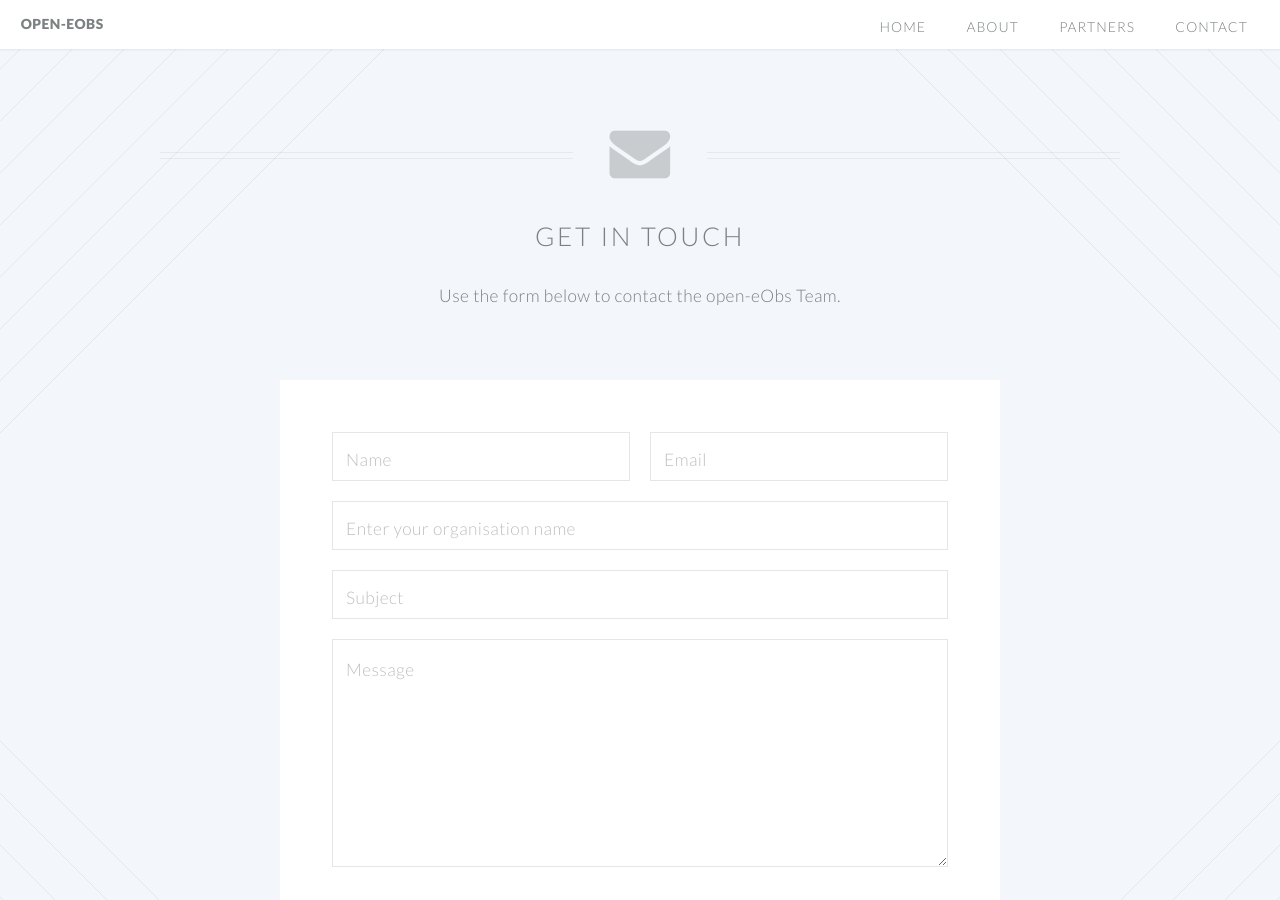
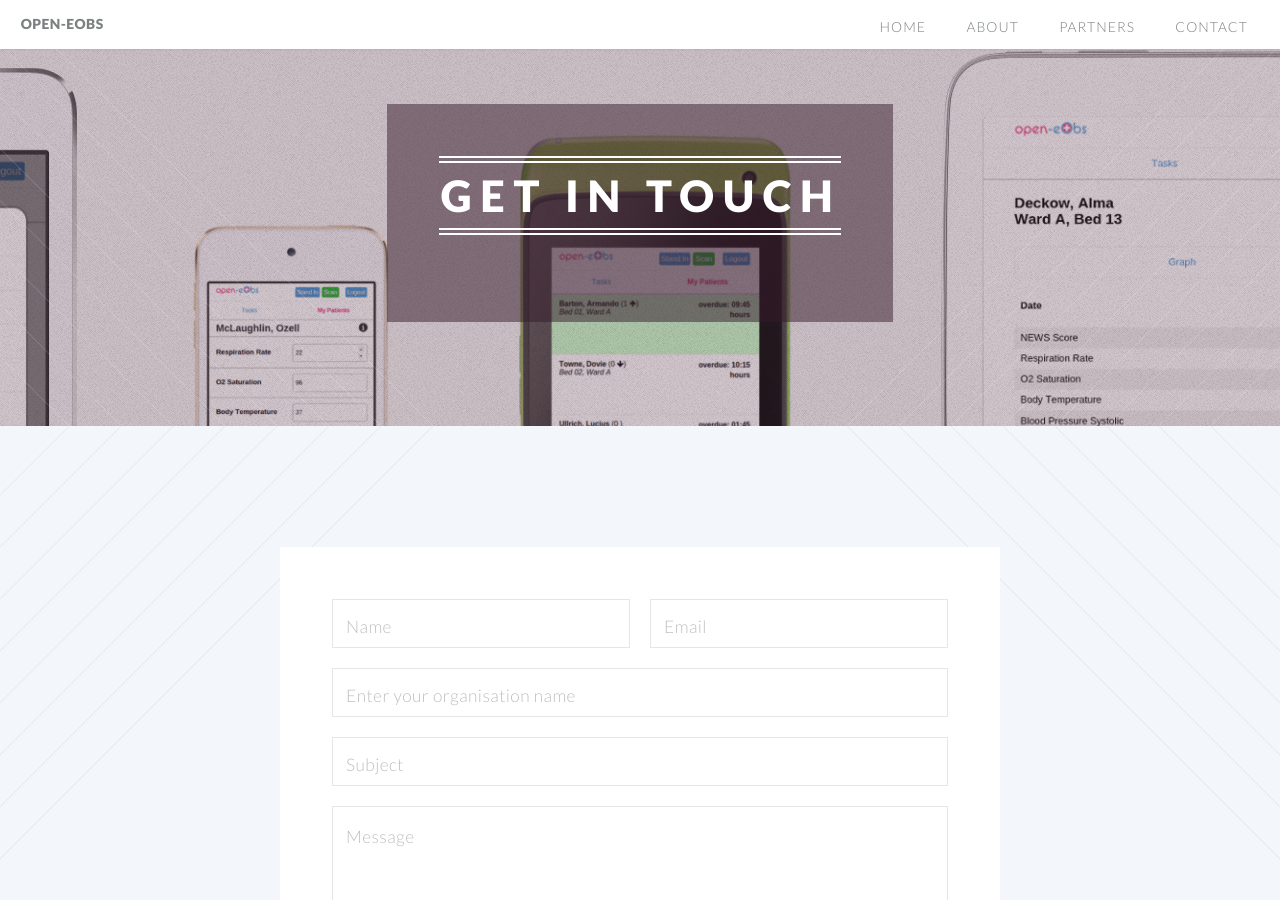
Before and after one commit to openeobs/openeobs.github.io, a Jekyll site: the page built from get_in_touch.html, in a window 1280 px wide and 900 px high. Built offline with Jekyll 4.4.1, drawn with Linux system fonts in a browser that asks for light colours.

Commit message:
Add contact layout

```diff
--- /dev/null
+++ b/_includes/banner_contact.html
@@ -0,0 +1,12 @@
+<!-- Banner -->
+<section id="banner">
+
+    <div class="inner">
+
+        <header>
+            <h2>Get in touch</h2>
+        </header>
+
+    </div>
+
+</section>
--- /dev/null
+++ b/_layouts/contact.html
@@ -0,0 +1,18 @@
+<!DOCTYPE html>
+<html>
+
+  {% include head.html %}
+
+  <body class="no-sidebar">
+
+	{% include google-analytics.html %}
+    {% include header.html %}
+    {% include banner_contact.html %}
+    <div class="page-content">
+        {{ content }}
+    </div>
+    {% include footer.html %}
+
+  </body>
+
+</html>
--- a/get_in_touch.html
+++ b/get_in_touch.html
@@ -1,14 +1,14 @@
 ---
-layout: default
+layout: contact
 ---
 		<!-- Main -->
 			<article id="main">
 
-				<header class="special container">
-					<span class="icon fa-envelope"></span>
-					<h2>Get In Touch</h2>
-					<p>Use the form below to contact the open-eObs Team.</p>
-				</header>
+				<!-- <header class="special container"> -->
+					<!-- <span class="icon fa-envelope"></span> -->
+					<!-- <h2>Get In Touch</h2> -->
+					<!-- <p>Use the form below to contact the open-eObs Team.</p> -->
+				<!-- </header> -->
 
 				<!-- One -->
 					<section class="wrapper style4 special container small">
--- a/get_in_touch_thanks.html
+++ b/get_in_touch_thanks.html
@@ -1,5 +1,5 @@
 ---
-layout: default
+layout: contact
 ---
 		<!-- Main -->
 			<article id="main">
```
